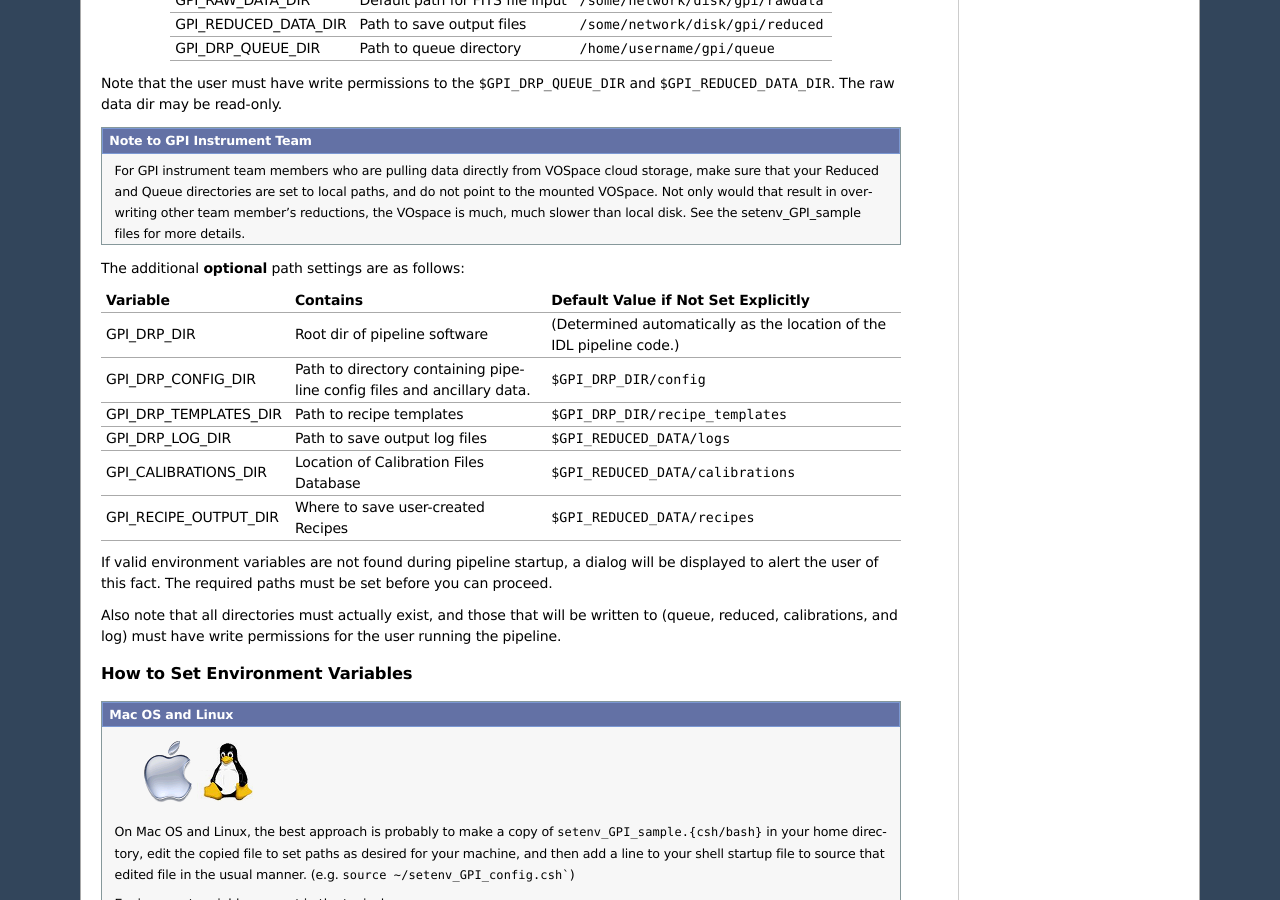
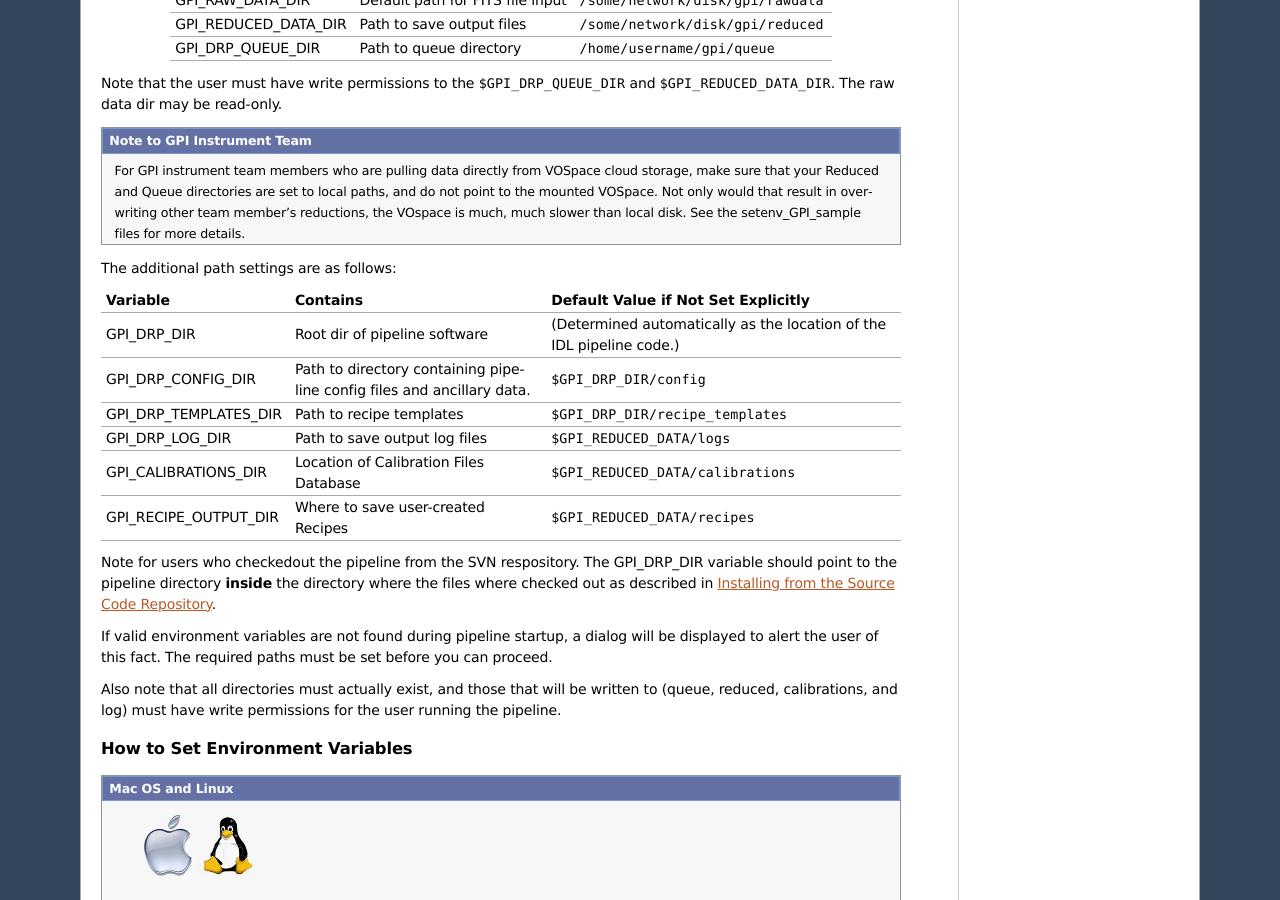
Before and after one commit to geminiplanetimager/gpi_pipeline, a Sphinx documentation site: the page built from documentation/installation/configuration.rst, in a window 1280 px wide and 900 px high, scrolled down 865 px. Built offline with Sphinx 7.4.7, drawn with Linux system fonts in a browser that asks for light colours; formulas are drawn with MathJax 3.

Commit message:
updated installation documentation

```diff
--- a/documentation/installation/configuration.rst
+++ b/documentation/installation/configuration.rst
@@ -82,7 +82,7 @@ and ``$GPI_REDUCED_DATA_DIR``. The raw data dir may be read-only.
     the VOspace is much, much slower than local disk. See the setenv_GPI_sample files for more
     details.
 
-The additional **optional** path settings are as follows:
+The additional path settings are as follows:
 
 
 =======================   ======================================   ======================================================================
@@ -97,7 +97,7 @@ GPI_CALIBRATIONS_DIR      Location of Calibration Files Database    ``$GPI_REDUC
 GPI_RECIPE_OUTPUT_DIR     Where to save user-created Recipes        ``$GPI_REDUCED_DATA/recipes``
 =======================   ======================================   ======================================================================
 
-
+Note for users who checkedout the pipeline from the SVN respository. The GPI_DRP_DIR variable should point to the pipeline directory **inside** the directory where the files where checked out as described in :ref:`Installing from the Source Code Repository <installing-from-repos>`.
 
 If valid environment variables are not found during pipeline startup, a dialog
 will be displayed to alert the user of this fact. The required paths must be
--- a/documentation/installation/install_from_repos.rst
+++ b/documentation/installation/install_from_repos.rst
@@ -33,7 +33,7 @@ The above commands will download the GPI data pipeline and associated tools, plu
 directory containing external dependencies of the code, for instance the
 Goddard IDL library, the Coyote library, etc. You may already have copies of
 many of these external routines in your own IDL library, in which case you can
-delete the excess copies from this directory if you so desire.
+delete the excess copies from this directory if you so desire. Two folders (pipeline and external) will be created in the directory from which you performed the command.
 
 .. warning::
     All code has been tested extensively with the external program versions in the repository.  Error-free operation is not guaranteed for other versions of these libraries. The usual caveats about name collisions between different versions of IDL routines apply.   If you have old versions of e.g. the Goddard IDL library functions in your $IDL_PATH, you may encounter difficulties. We suggest placing the data pipeline code first in your $IDL_PATH.
```
